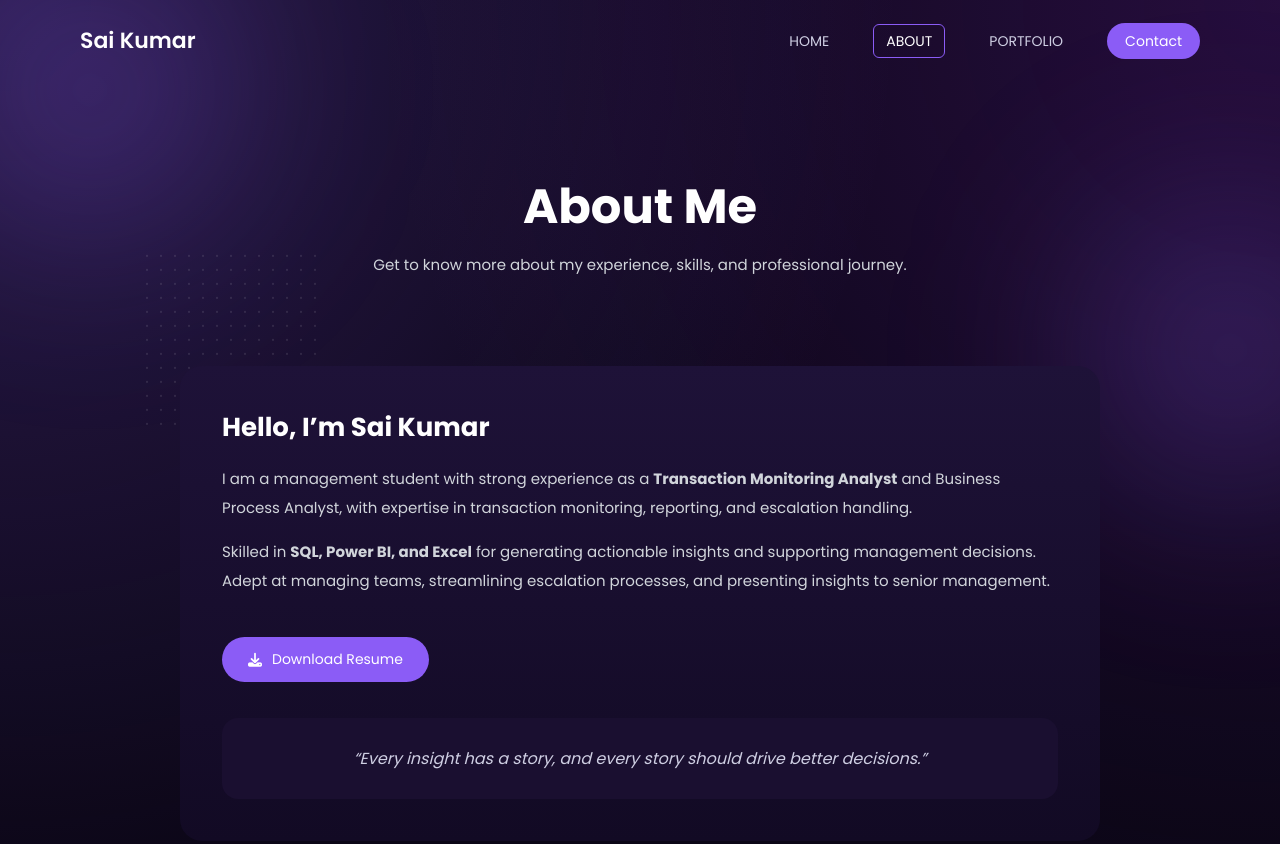
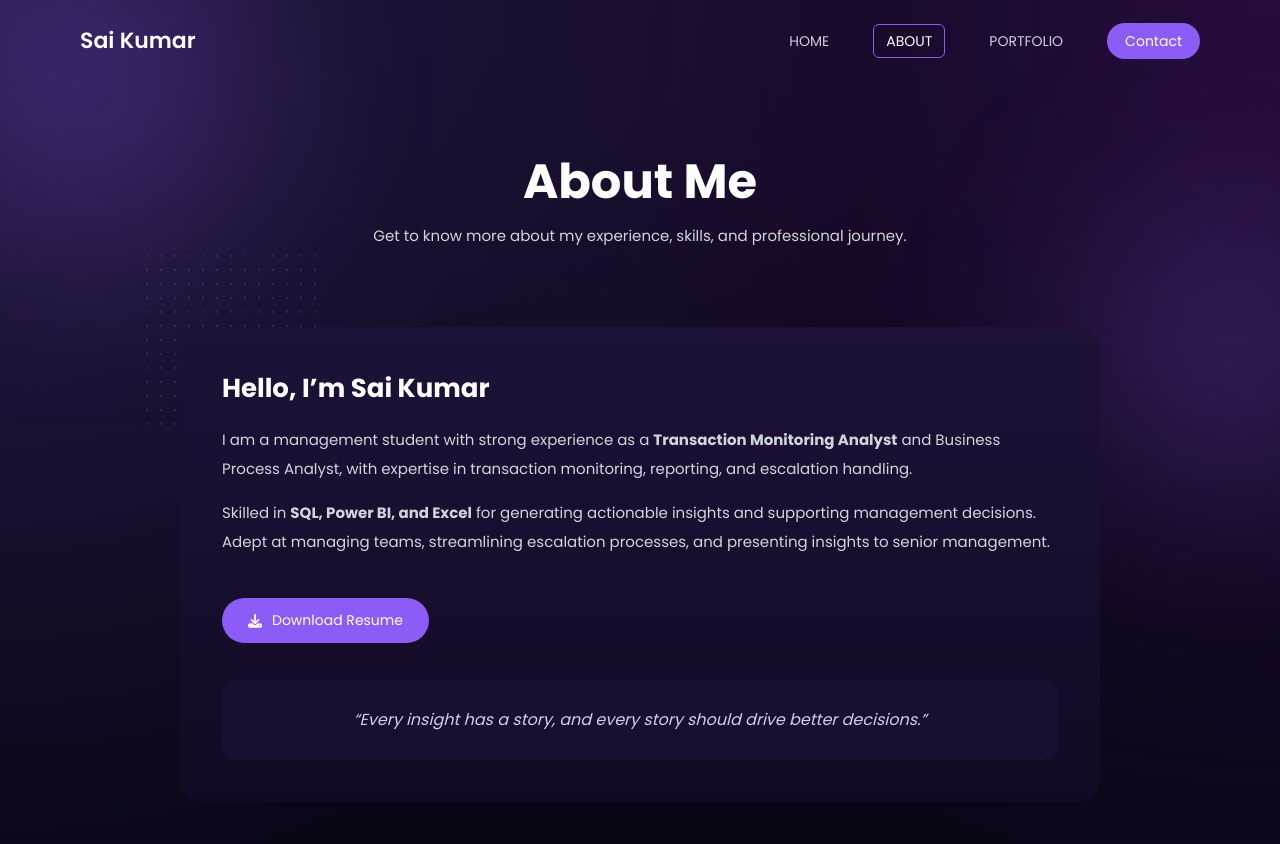
Before and after one commit to saikumartandyala/saikumartandyala.github.io, a plain HTML site: page about.html in a window 1280 px wide. Shown: the top 844 px of the page. Drawn offline with Linux system fonts and the light colour scheme.

Commit message:
Add files via upload

```diff
--- a/about.html
+++ b/about.html
@@ -76,14 +76,14 @@ nav a.active{border:1px solid #8b5cf6;color:#fff}
 
 /* ========== PAGE HEADER ========== */
 .page-header{
-    padding:90px 80px 40px;
+    padding:65px 80px 30px;
     text-align:center;
     position:relative;
     z-index:1;
 }
 .page-header h1{
     font-size:48px;
-    margin-bottom:10px;
+    margin-bottom:6px;
 }
 .page-header p{
     font-size:15px;
```
